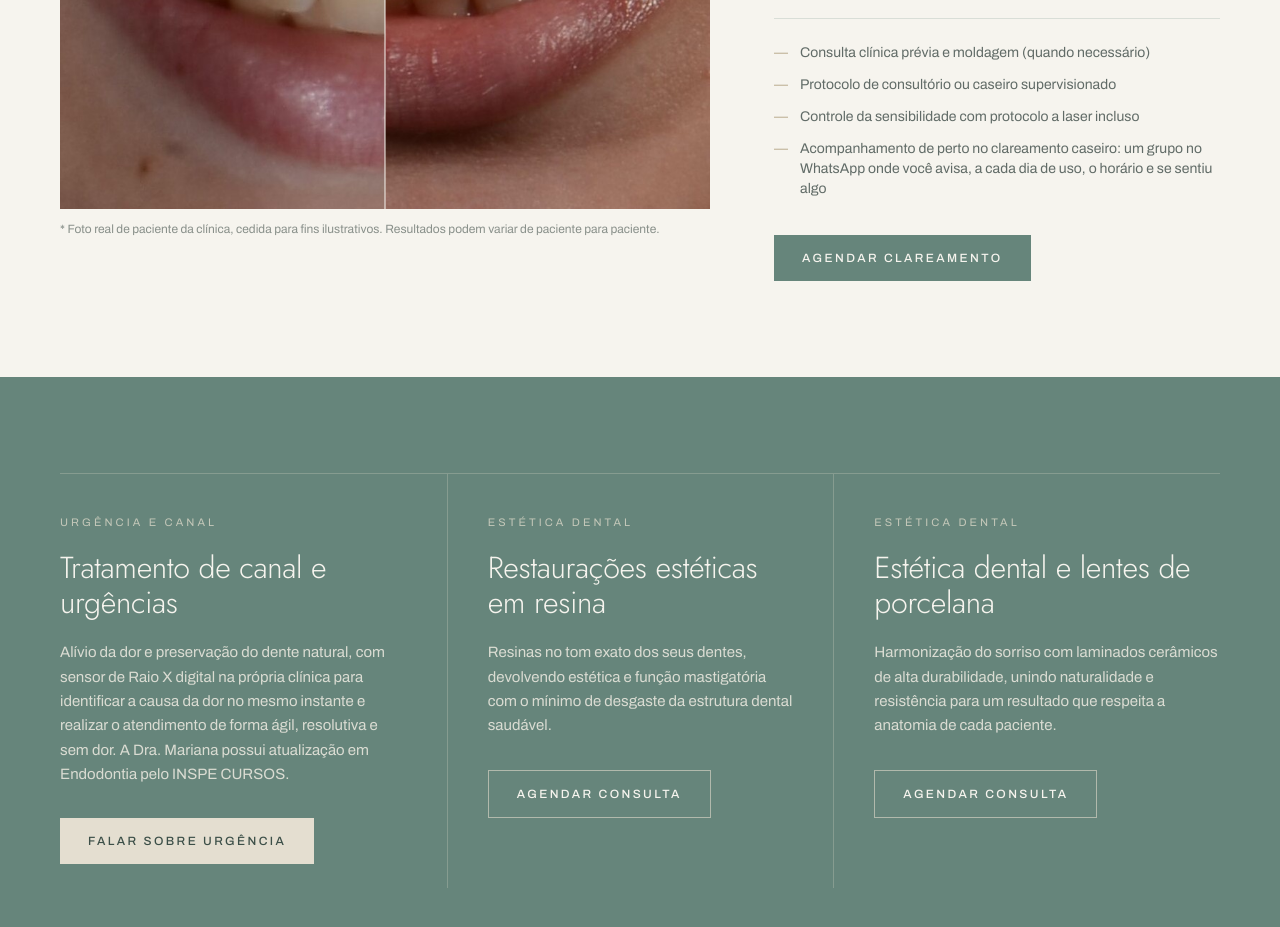
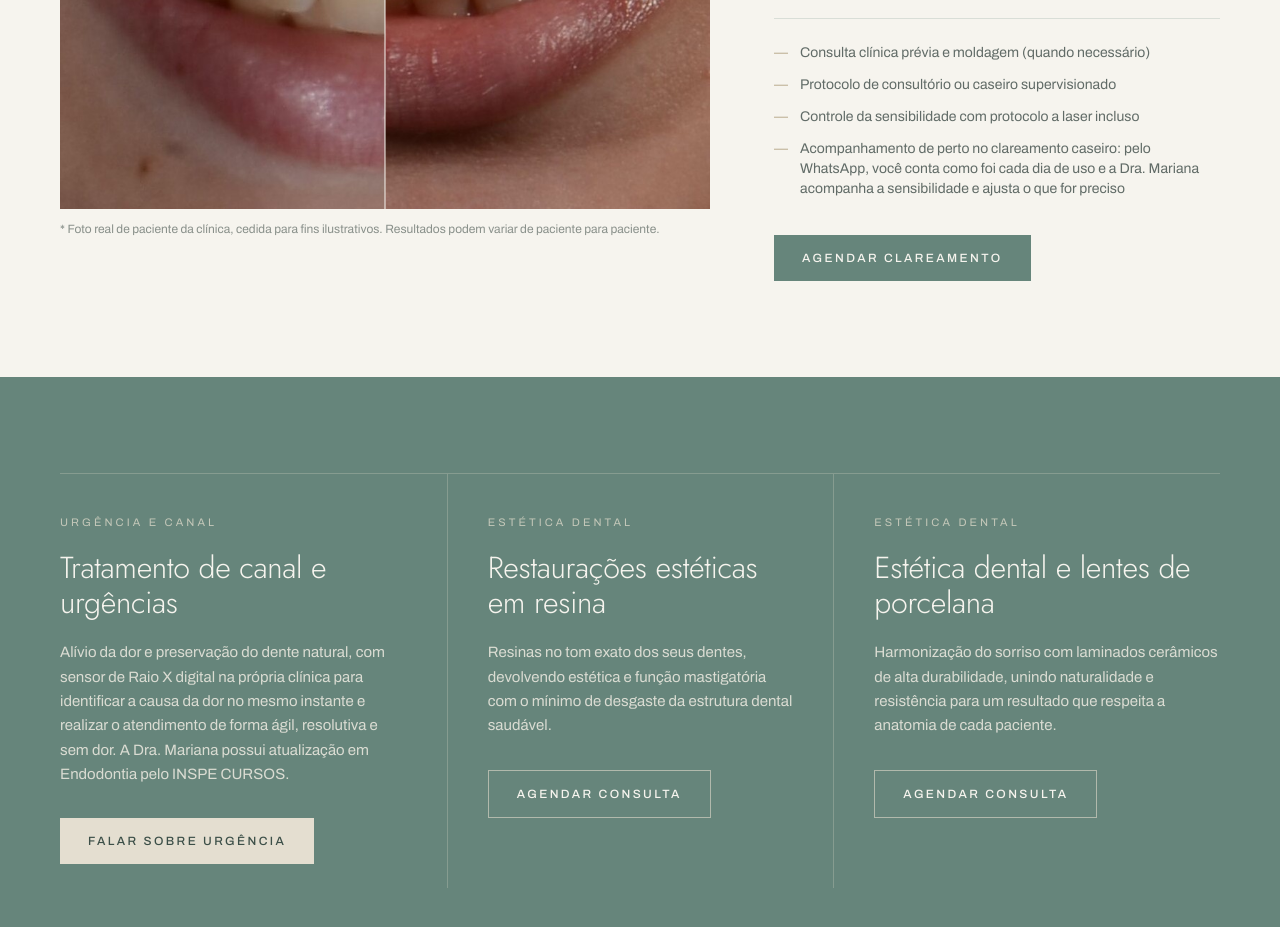
Before and after one commit to vivianggarcia/site-mariana-furuse, a website: page servicos.html in a window 1280 px wide. Shown: the part 1580-2507 px from the top of the page. Drawn offline with Linux system fonts and the light colour scheme.

Commit message:
Clareamento: reescreve o item de acompanhamento pelo WhatsApp
Co-Authored-By: Claude Opus 5.5 <noreply@anthropic.com>
Claude-Session: https://claude.ai/code/session_015TaVosTz4693L3iSan2c5q

```diff
--- a/servicos.html
+++ b/servicos.html
@@ -176,7 +176,7 @@
           <li class="flex gap-3"><span class="text-areia">—</span>Consulta clínica prévia e moldagem (quando necessário)</li>
           <li class="flex gap-3"><span class="text-areia">—</span>Protocolo de consultório ou caseiro supervisionado</li>
           <li class="flex gap-3"><span class="text-areia">—</span>Controle da sensibilidade com protocolo a laser incluso</li>
-          <li class="flex gap-3"><span class="text-areia">—</span>Acompanhamento de perto no clareamento caseiro: um grupo no WhatsApp onde você avisa, a cada dia de uso, o horário e se sentiu algo</li>
+          <li class="flex gap-3"><span class="text-areia">—</span>Acompanhamento de perto no clareamento caseiro: pelo WhatsApp, você conta como foi cada dia de uso e a Dra. Mariana acompanha a sensibilidade e ajusta o que for preciso</li>
         </ul>
         <a href="https://wa.me/5518996001588?text=Ol%C3%A1%20Dra.%20Mariana!%20Tenho%20interesse%20em%20Clareamento%20Dental." target="_blank" rel="noopener" class="btn-primary mt-9">Agendar clareamento</a>
       </div>
```
